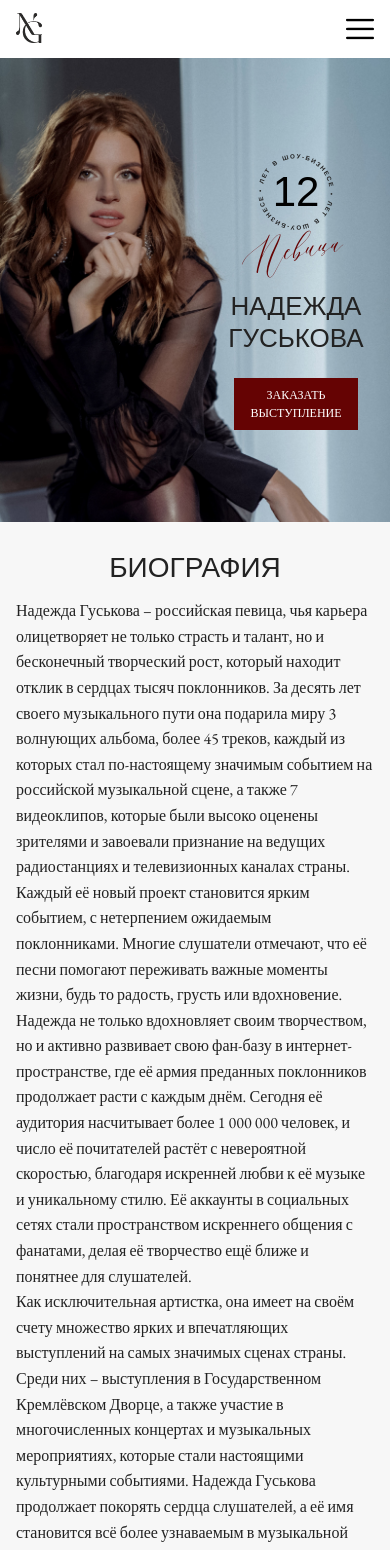
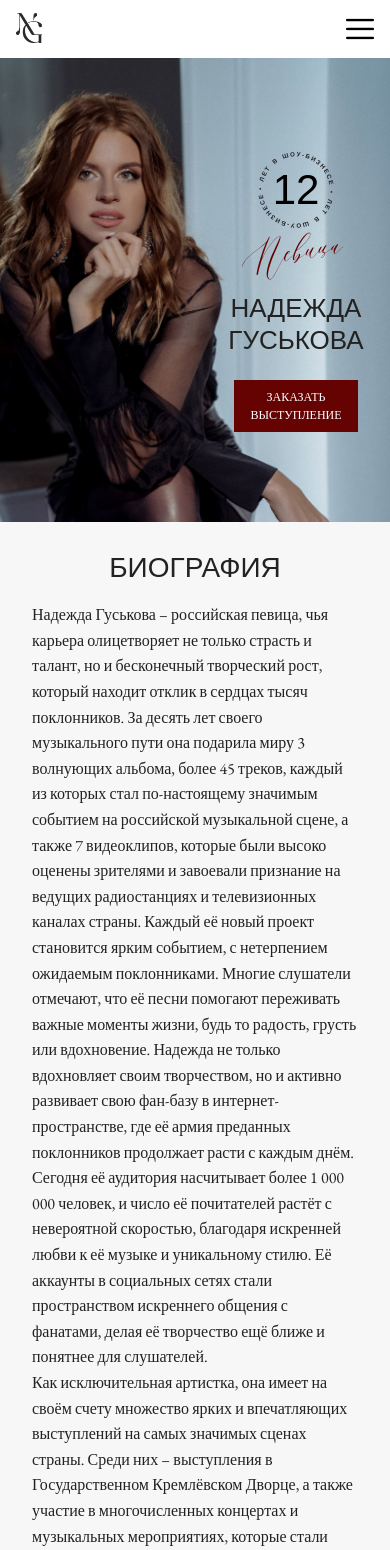
Before and after one commit to sinmary86/guskova, a React (Vite) app: page / in a window 390 px wide. Shown: the top 1550 px of the page. Built offline with nearby package versions, Linux system fonts and the light colour scheme; a web font is replaced by a local one.

Commit message:
change nadyas

```diff
--- a/src/MainComponents/MainSection/MainSection.module.scss
+++ b/src/MainComponents/MainSection/MainSection.module.scss
@@ -58,6 +58,7 @@
   @media (max-width: 900px) {
     flex-direction: column;
     align-items: center;
+    gap: $gap-4;
   }
 
   @media (max-width: 480px) {
--- a/src/styles/shared.scss
+++ b/src/styles/shared.scss
@@ -26,13 +26,9 @@
     padding: $gap-32;
     display: flex;
     flex-direction: column;
+    justify-content: space-between;
     align-items: center;
-    gap: $gap-32;
-  }
-
-  @media (max-width: 468px) {
-    padding: $gap-16;
-    gap: $gap-16;
+    gap: $gap-20;
   }
 }
 
@@ -58,7 +54,7 @@
 
   @media (max-width: 768px) {
     margin: 0;
-    padding: $gap-16 0 0 0;
+    padding: 0;
   }
 }
 
```
